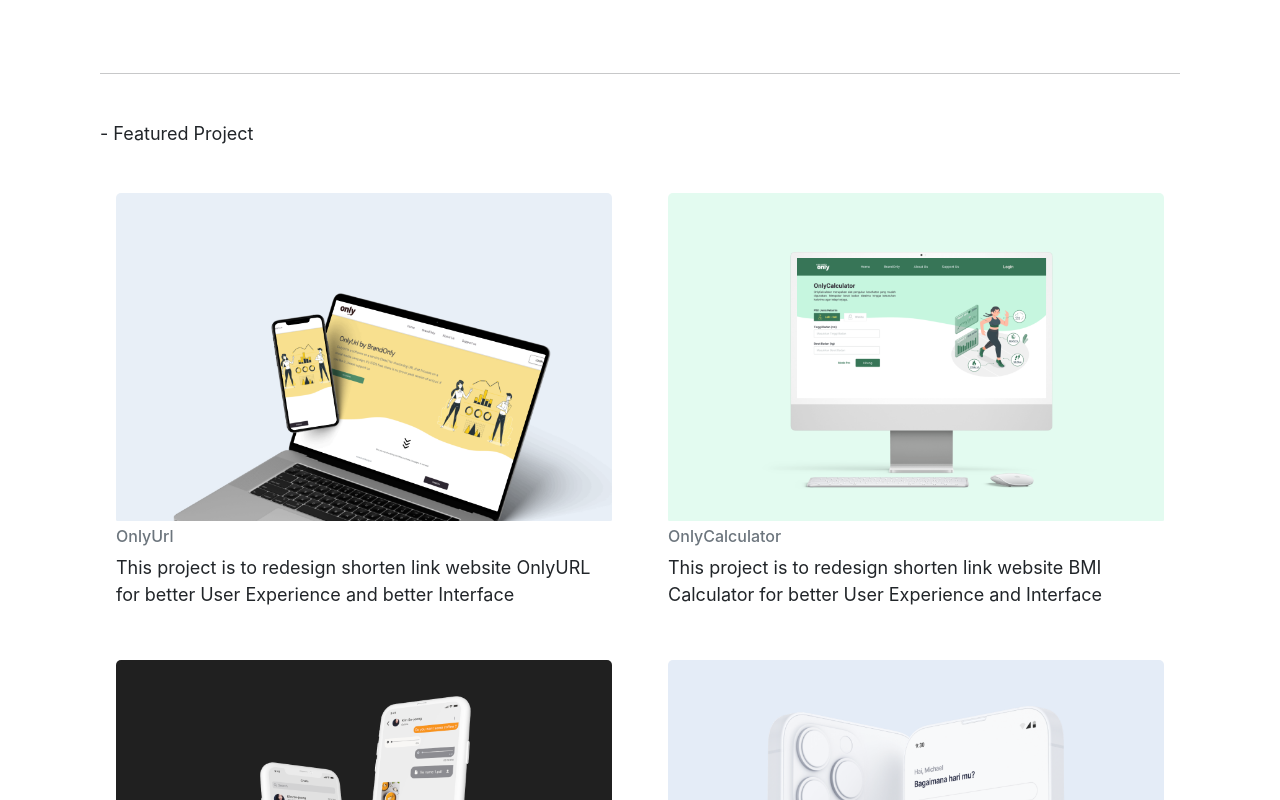
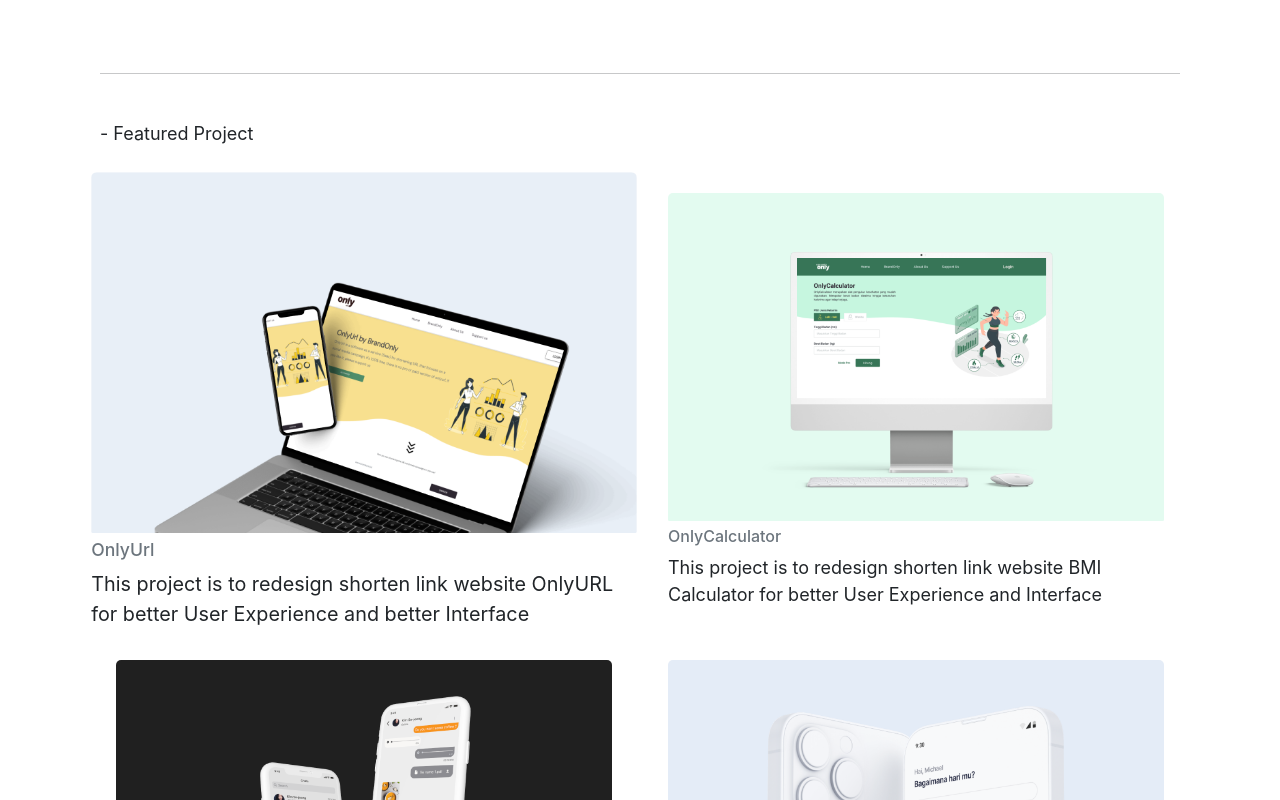
Before and after one commit to nevada002/hisyamportfolio, a React (Create React App) app: page / in a window 1280 px wide. In both pictures the pointer is over the element 364 px from the left and 825 px from the top of the page. Shown: the part 425-1225 px from the top of the page. Built offline with nearby package versions, Linux system fonts and the light colour scheme; a small style sheet from the web is missing.

Commit message:
add hover image card

```diff
--- a/src/App.css
+++ b/src/App.css
@@ -24,3 +24,12 @@
   padding: 10px 15px;
   text-decoration: none;
 }
+
+.card-body {
+  transition: transform 0.2s;
+}
+.card-body:hover {
+  -ms-transform: scale(1.1);
+  -webkit-transform: scale(1.1);
+  transform: scale(1.1);
+}
```
